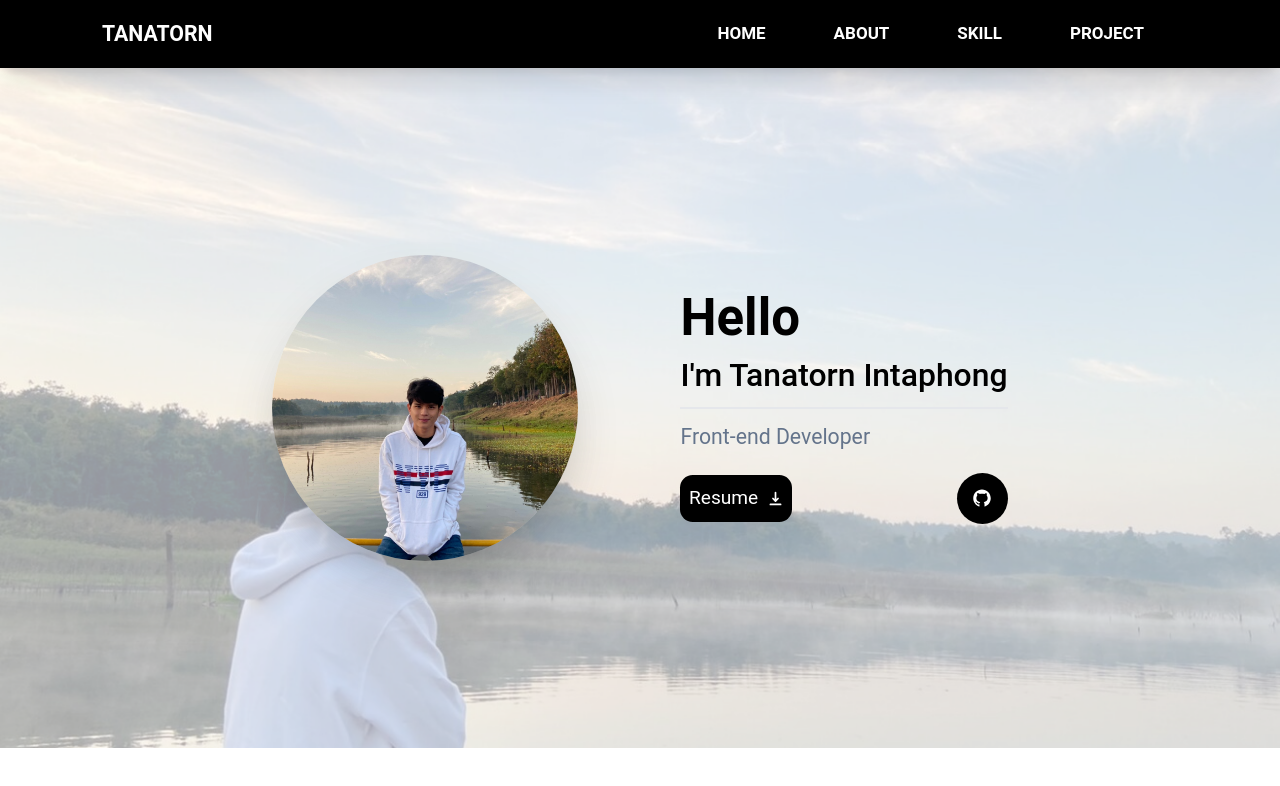
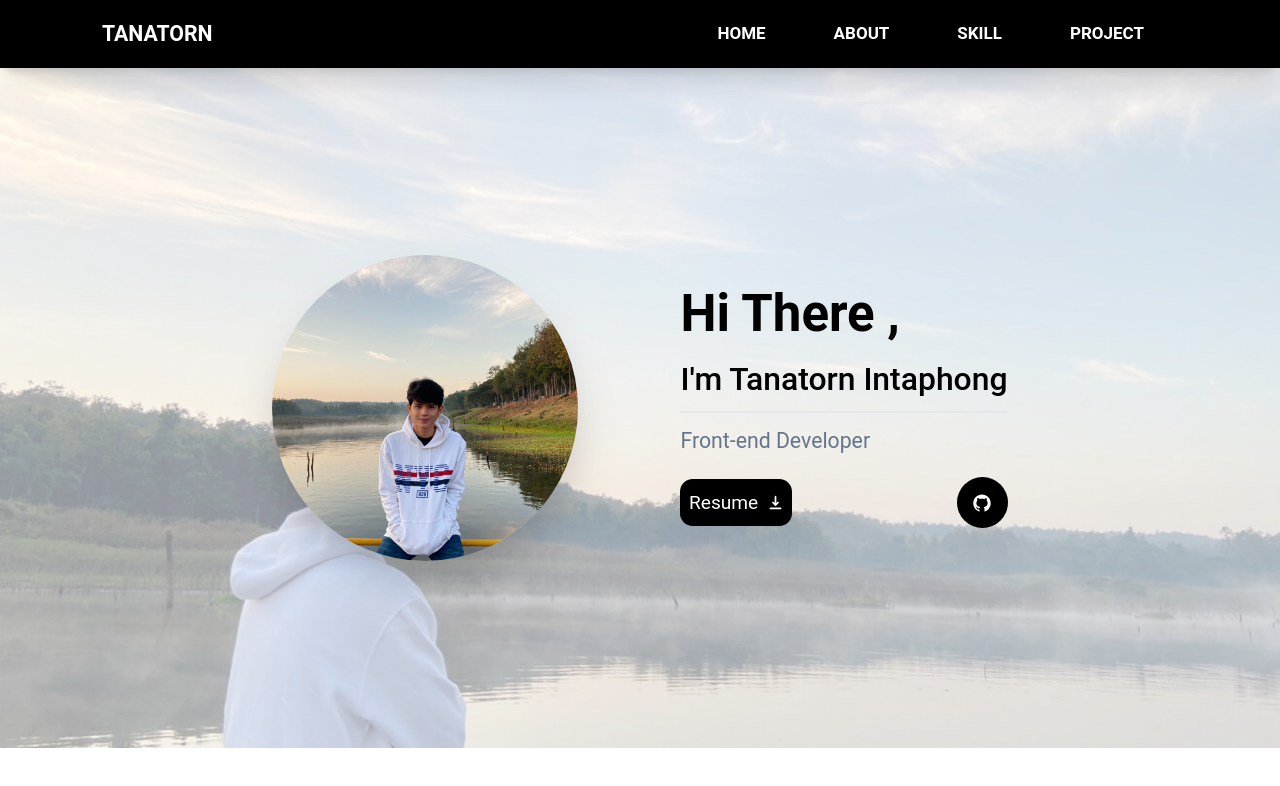
Before and after one commit to TanatornZ/Portfolio-web, a Next.js app: page / in a window 1280 px wide. Shown: the top 786 px of the page. Built offline with nearby package versions, Linux system fonts and the light colour scheme.

Commit message:
last update before send intern

```diff
--- a/components/AboutMe.tsx
+++ b/components/AboutMe.tsx
@@ -37,7 +37,7 @@ function AboutMe() {
                 I like to clone websites and practice my coding skills and soft
                 skills to make myself better.
               </p>
-              <p className='text-lg'>In the future, I want to be a softwar engineer .</p>
+              <p className='text-lg'>In the future, I want to be a software engineer .</p>
               <div className="flex justify-between text-lg mt-3">
                 <p>Age:20</p>
                 <p>Email: bank250145.bb@gmail.com</p>
--- a/components/HomeProfile.tsx
+++ b/components/HomeProfile.tsx
@@ -23,8 +23,8 @@ function HomeProfile() {
             </div>
           </div>
           <div className="mt-12 md:mt-0 md:ml-24">
-            <h1 className="text-5xl font-semibold">Hello </h1>
-            <h2 className="text-3xl mt-3 font-medium">
+            <h1 className="text-5xl font-semibold">Hi There ,</h1>
+            <h2 className="text-3xl mt-5 font-medium">
               I&apos;m Tanatorn Intaphong
             </h2>
             <div className="w-full  border mt-3"></div>
--- a/pages/_document.tsx
+++ b/pages/_document.tsx
@@ -6,7 +6,6 @@ export default function Document() {
       <Head>
         <meta property="og:title" content="Portfolio | Tanatorn" key="title" />
       </Head>
-
       <body>
         <Main />
         <NextScript />
```
